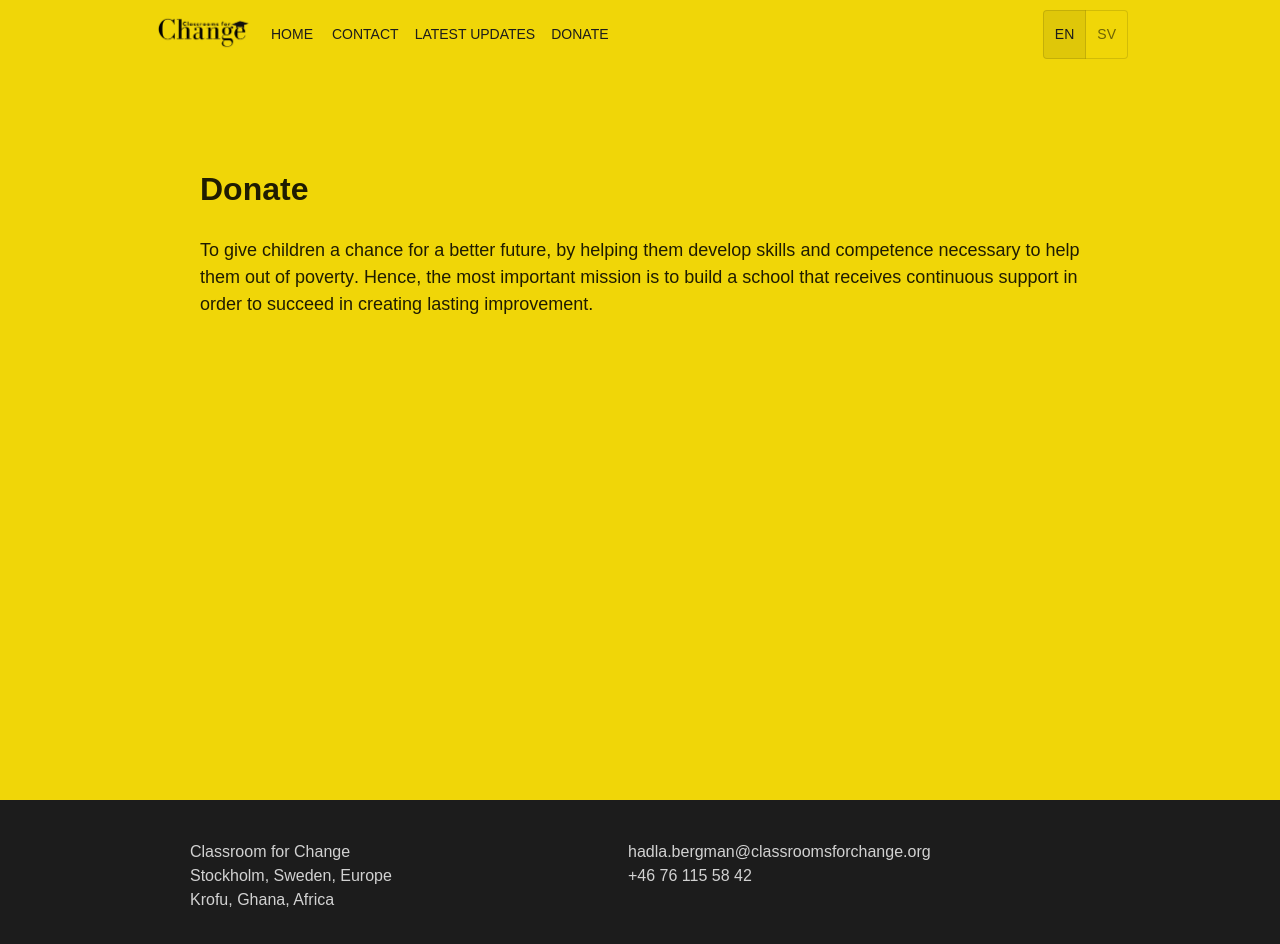
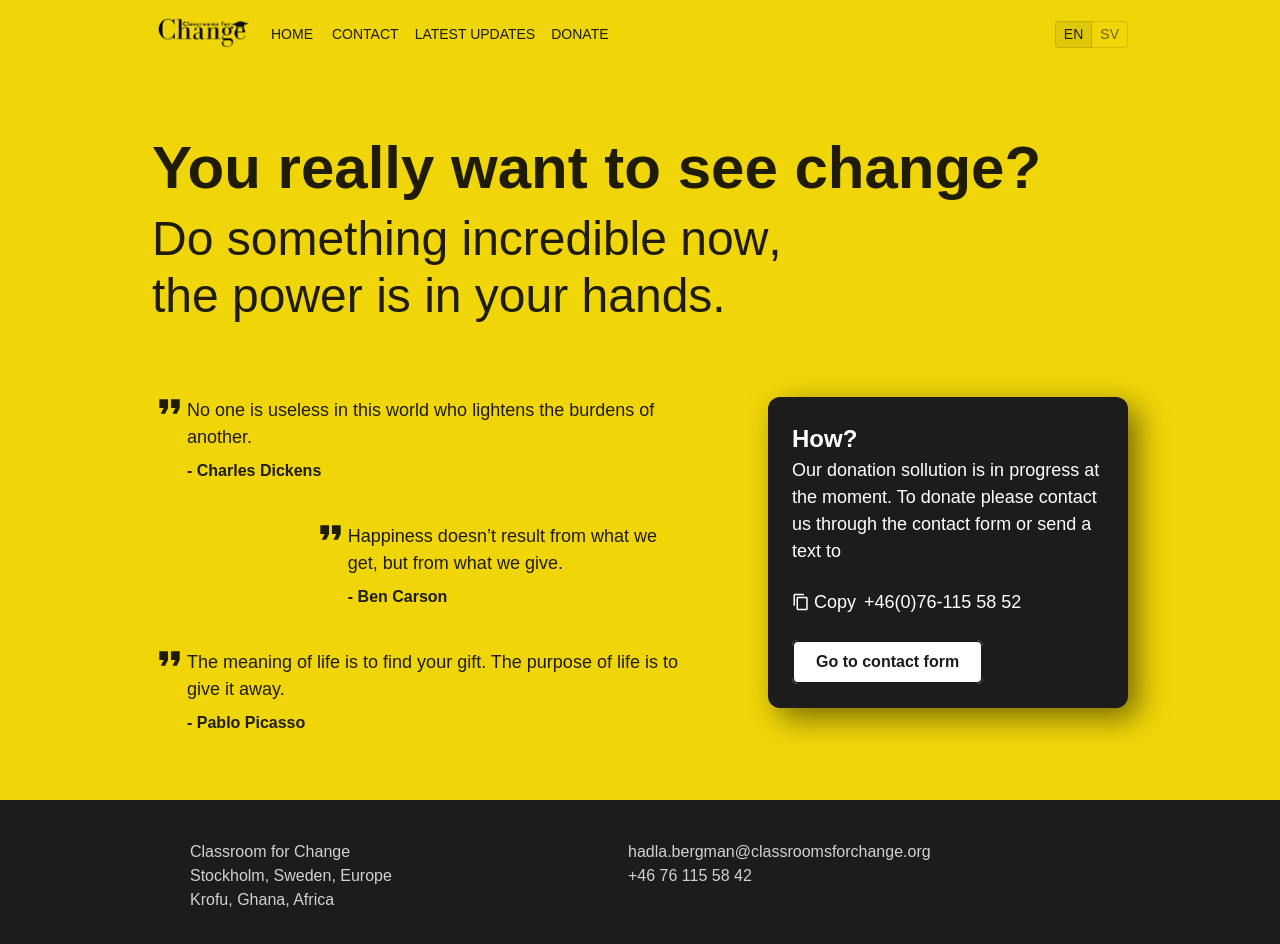
Before and after one commit to hadlabf/classrooms-for-change, a React (Create React App) app in the folder frontend/: page /donate in a window 1280 px wide. Shown: the top 944 px of the page. Built offline with nearby package versions, Linux system fonts and the light colour scheme; a web font is replaced by a local one.

Commit message:
feat: donate page and responsiveness.

```diff
--- a/frontend/src/App.tsx
+++ b/frontend/src/App.tsx
@@ -31,7 +31,7 @@ function App() {
       familySecondary: "Permanent Marker, cursive",
       weight: {
         normal: 400,
-        boldSlim: 500,
+        boldSlim: 600,
         bold: 700,
       },
     },
--- a/frontend/src/components/Navbar.tsx
+++ b/frontend/src/components/Navbar.tsx
@@ -78,6 +78,7 @@ const LanguageSwitcher = (): JSX.Element => {
           value={lng}
           disabled={i18n.resolvedLanguage === lng}
           onClick={() => i18n.changeLanguage(lng)}
+          sx={{ padding: 1, paddingTop: 0, paddingRight: 1, paddingBottom: 0 }}
         >
           {lng}
         </ToggleButton>
--- a/frontend/src/components/UI/BlobButton.tsx
+++ b/frontend/src/components/UI/BlobButton.tsx
@@ -5,6 +5,7 @@ type BlobButtonProps = {
   text: string;
   fontSize?: number;
   secondary?: boolean | undefined;
+  reverse?: boolean | undefined;
   py?: number;
   px?: number;
   disabled?: boolean;
@@ -16,6 +17,7 @@ export const BlobButton = ({
   py,
   px,
   secondary,
+  reverse,
   disabled,
   onClick,
 }: BlobButtonProps): JSX.Element => {
@@ -29,6 +31,7 @@ export const BlobButton = ({
           py={py ? py : 1}
           px={px ? px : 3}
           secondary={secondary ? true : false}
+          reverse={reverse ? true : false}
           className="blob-btn"
         >
           {text}
@@ -40,6 +43,7 @@ export const BlobButton = ({
           py={py ? py : 1}
           px={px ? px : 3}
           secondary={secondary ? true : false}
+          reverse={reverse ? true : false}
           className="blob-btn"
           type="submit"
         >
@@ -84,6 +88,7 @@ const BlobSvg = (): JSX.Element => {
 
 const Button = styled(ButtonUI)<{
   secondary?: boolean;
+  reverse?: boolean;
 }>`
   & .blob-btn__blob {
     background-color: ${(props) =>
@@ -91,7 +96,11 @@ const Button = styled(ButtonUI)<{
   }
   & .blob-btn__inner {
     background: ${(props) =>
-      props.secondary ? props.theme.colors.yellow : props.theme.colors.black} !important;
+      props.secondary
+        ? props.theme.colors.yellow
+        : props.reverse
+        ? props.theme.colors.white
+        : props.theme.colors.black} !important;
     border-radius: ${(props) => props.theme.borderRadius.small};
   }
   &:hover {
--- a/frontend/src/components/UI/Common.tsx
+++ b/frontend/src/components/UI/Common.tsx
@@ -26,15 +26,24 @@ export const Row = styled.div<{ gap?: number }>`
 `;
 
 // ******* CARD *******
-export const Card = styled.div<{ secondary?: boolean; width?: string; padding?: number }>`
+export const Card = styled.div<{
+  reverse?: boolean;
+  secondary?: boolean;
+  width?: string;
+  padding?: number;
+}>`
   ${(props) => props.width && "width: " + props.width + ";"}
   padding: ${(props) =>
     props.padding !== undefined ? props.theme.spacer * props.padding : props.theme.spacer * 3}px;
   border-radius: ${(props) => props.theme.borderRadius.medium};
   background-color: ${(props) =>
-    props.secondary ? props.theme.colors.grey07 : props.theme.colors.white} !important;
+    props.secondary
+      ? props.theme.colors.grey07
+      : props.reverse
+      ? props.theme.colors.black
+      : props.theme.colors.white} !important;
   * {
-    color: ${(props) => props.theme.colors.black};
+    color: ${(props) => (props.reverse ? props.theme.colors.white : props.theme.colors.black)};
   }
   box-shadow: 10px 10px 30px 0px rgba(0, 0, 0, 0.5);
   -webkit-box-shadow: 10px 10px 30px 0px rgba(0, 0, 0, 0.5);
@@ -60,6 +69,7 @@ export const LinkButton = styled.button`
 
 export const Button = styled(ButtonUI)<{
   secondary?: boolean;
+  reverse?: boolean;
   py?: number;
   px?: number;
   fontSize?: number;
@@ -76,7 +86,9 @@ export const Button = styled(ButtonUI)<{
   background-color: ${(props) =>
     props.secondary ? props.theme.colors.yellow : props.theme.colors.black} !important;
   color: ${(props) =>
-    props.secondary ? props.theme.colors.black : props.theme.colors.white} !important;
+    props.secondary || props.reverse
+      ? props.theme.colors.black
+      : props.theme.colors.white} !important;
 `;
 
 export const BuildingRequirements = ({ children }: ChildProp): JSX.Element => {
@@ -90,9 +102,19 @@ export const BuildingRequirements = ({ children }: ChildProp): JSX.Element => {
     </Box>
   );
 };
-export const Layout = ({ children }: ChildProp): JSX.Element => {
+type LayoutProp = {
+  children: JSX.Element | ReactNode;
+  direction?: "row" | "column";
+};
+
+export const Layout = ({ children, direction }: LayoutProp): JSX.Element => {
   return (
-    <Box display="flex" flexDirection="row" justifyContent="flex-start" alignItems="flex-start">
+    <Box
+      display="flex"
+      flexDirection={direction ? direction : "row"}
+      justifyContent="flex-start"
+      alignItems="flex-start"
+    >
       {children}
     </Box>
   );
--- a/frontend/src/components/UI/Text.tsx
+++ b/frontend/src/components/UI/Text.tsx
@@ -1,5 +1,6 @@
 import { Typography as TypographyMUI } from "@mui/material";
 import styled from "styled-components";
+import { Size } from "../../config/theme.config";
 
 export const Typography = styled(TypographyMUI)<{ weight?: "bold" | "boldSlim"; mb?: number }>`
   // font-family: ${(props) => props.theme.font.family};
@@ -18,32 +19,71 @@ export const Typography = styled(TypographyMUI)<{ weight?: "bold" | "boldSlim";
 export const Title1 = styled(Typography)`
   font-size: ${(props) => props.theme.spacer * 7.5}px !important;
   line-height: 1.15 !important;
+  @media only screen and (max-width: ${Size.md}px) {
+    line-height: 1 !important;
+    font-size: ${(props) => props.theme.spacer * 5.5}px !important;
+  }
+  @media only screen and (max-width: ${Size.sm}px) {
+    font-size: ${(props) => props.theme.spacer * 4}px !important;
+  }
 `;
 
 // 48px
 export const Title2 = styled(Typography)`
   font-size: ${(props) => props.theme.spacer * 6}px !important;
+  @media only screen and (max-width: ${Size.md}px) {
+    font-size: ${(props) => props.theme.spacer * 4}px !important;
+  }
+  @media only screen and (max-width: ${Size.sm}px) {
+    font-size: ${(props) => props.theme.spacer * 3}px !important;
+  }
 `;
 
 // 32px
 export const Title3 = styled(Typography)`
   font-size: ${(props) => props.theme.spacer * 4}px !important;
+  @media only screen and (max-width: ${Size.md}px) {
+    font-size: ${(props) => props.theme.spacer * 2.75}px !important;
+    line-height: 1.2 !important;
+  }
+  @media only screen and (max-width: ${Size.sm}px) {
+    font-size: ${(props) => props.theme.spacer * 2.25}px !important;
+  }
 `;
 
 // 24px
 export const Title4 = styled(Typography)`
   font-size: ${(props) => props.theme.spacer * 3}px !important;
+  @media only screen and (max-width: ${Size.md}px) {
+    font-size: ${(props) => props.theme.spacer * 2.75}px !important;
+    line-height: 1.2 !important;
+  }
+  @media only screen and (max-width: ${Size.sm}px) {
+    font-size: ${(props) => props.theme.spacer * 2.25}px !important;
+  }
 `;
 
 // ******* TEXT *******
 // 18px
 export const Text1 = styled(Typography)`
   font-size: ${(props) => props.theme.spacer * 2.25}px !important;
+  @media only screen and (max-width: ${Size.md}px) {
+    font-size: ${(props) => props.theme.spacer * 2.1}px !important;
+  }
+  @media only screen and (max-width: ${Size.sm}px) {
+    font-size: ${(props) => props.theme.spacer * 2}px !important;
+  }
 `;
 
 // 16px
 export const Text2 = styled(Typography)`
   font-size: ${(props) => props.theme.spacer * 2}px !important;
+  @media only screen and (max-width: ${Size.md}px) {
+    font-size: ${(props) => props.theme.spacer * 1.875}px !important;
+  }
+  @media only screen and (max-width: ${Size.sm}px) {
+    font-size: ${(props) => props.theme.spacer * 1.75}px !important;
+  }
 `;
 
 // 14px
--- a/frontend/src/locales/en-US/translations.json
+++ b/frontend/src/locales/en-US/translations.json
@@ -4,7 +4,9 @@
         "done": "Done",
         "next": "Next",
         "previous": "Previous",
-        "readMore": "Read more"
+        "readMore": "Read more",
+        "comingSoon": "Coming soon",
+        "currentlyReading": "Currently reading"
     },
     "pages": {
         "home": {
@@ -18,7 +20,7 @@
             },
             "whoAreWe": {
                "title": "Who are we?",
-               "p1": "Classrooms for Change Ghana is a charity and volontair organization. It’s founded by me, Hadla. Let me introduce myself and tell you why I started this orgnaization! ",
+               "p1": "Classrooms for Change Ghana is a charity and volunteer organization. It’s founded by me, Hadla. Let me introduce myself and tell you why I started this orgnaization! ",
                "p2": "My name is Hadla Bergman. I’m a Software Engineer from Sweden. I’ve traveled between Sweden and Ghana for 5 years to help organize schools in villages. Ghana’s government sponser schools all over the contry to offer free education. Schools in villages unfortunatly lack this funding. Their not given a fair chance. That is why you and me are going to bring the education closer to them. ",
                "p3": "Let’s make the world a little more fair, together!",
 
@@ -59,7 +61,7 @@
                 },
                 "card3": {
                     "title": "The village",
-                    "text": "Krofu is a small village in central Ghana. ",
+                    "text": "Get to know the village! Krofu is a small village in central Ghana. ",
                     "hoverText": "Read more to get a closer look at the village."
                 }
             }
@@ -74,6 +76,26 @@
             "email": "Email",
             "message": "Message",
             "send": "Send message"
+        },
+        "donate": {
+            "copied": "Copied!",
+            "copy": "Copy",
+            "contactForm": "Go to contact form",
+            "title": "You really want to see change?",
+            "subtitle": "Do something incredible <span class='bold'>now</span>,</br > the power is in <span class='bold'>your hands</span>.",
+            "text": "Our donation sollution is in progress at the moment. To donate please contact us through the contact form or send a text to",
+            "quote1": {
+                "quote": "No one is useless in this world who lightens the burdens of another.",
+                "author": "Charles Dickens"
+            },
+            "quote2": {
+                "quote": "Happiness doesn’t result from what we get, but from what we give.",
+                "author": "Ben Carson"
+            },
+            "quote3": {
+                "quote": "The meaning of life is to find your gift. The purpose of life is to give it away.",
+                "author": "Pablo Picasso"
+            }
         }
     },
     "navbar": {
--- a/frontend/src/pages/donate/Donate.tsx
+++ b/frontend/src/pages/donate/Donate.tsx
@@ -1,28 +1,169 @@
-import { Box } from "@mui/system";
+import { Box, SxProps } from "@mui/system";
+import styled from "styled-components";
+import { useTranslation } from "react-i18next";
+import { Card, Layout } from "../../components/UI/Common";
+import { Text1, Text2, Title1, Title2, Title3, Title4 } from "../../components/UI/Text";
+import { Size } from "../../config/theme.config";
+import { useState } from "react";
+import CopyIcon from "@mui/icons-material/ContentCopy";
+import CheckIcon from "@mui/icons-material/DownloadDone";
+import QuoteIcon from "@mui/icons-material/FormatQuote";
+import { BlobButton } from "../../components/UI/BlobButton";
+import { Link } from "react-router-dom";
 import Grid from "@mui/material/Unstable_Grid2";
-import { useTranslation } from "react-i18next";
-import { Layout } from "../../components/UI/Common";
-import { Text1, Title1, Title3 } from "../../components/UI/Text";
+import { DefaultComponentProps, OverridableTypeMap } from "@mui/material/OverridableComponent";
+import { Theme } from "@mui/material";
 
 export const Donate = (): JSX.Element => {
   const { t } = useTranslation();
 
   return (
-    <Layout>
-      <Box py={4} px={6} sx={{ flexGrow: 1 }}>
-        <Grid container spacing={2}>
-          <Grid xs={12}>
-            <Title3 weight="bold">Donate</Title3>
-            <Text1
-              dangerouslySetInnerHTML={{
-                __html: t("pages.home.whoAreWe.longTerm.text", {
-                  interpolation: { escapeValue: false },
-                }),
-              }}
-            />
+    <Layout direction="column">
+      <Box mb={6} display="flex" flexDirection="column">
+        <Title1 mb={1} weight="bold">
+          {t("pages.donate.title")}
+        </Title1>
+        <Title2
+          lineHeight={1.2}
+          dangerouslySetInnerHTML={{
+            __html: t("pages.donate.subtitle", { interpolation: { escapeValue: false } }),
+          }}
+        />
+      </Box>
+      <Box sx={{ flexGrow: 1 }}>
+        <GridParent container spacing={10}>
+          <Grid sx={{}} xs={12} lg={7}>
+            <Box>
+              <Quote
+                quote={t("pages.donate.quote1.quote")}
+                author={t("pages.donate.quote1.author")}
+              />
+            </Box>
+            <Box ml="auto" width="70%">
+              <Quote
+                quote={t("pages.donate.quote2.quote")}
+                author={t("pages.donate.quote2.author")}
+              />
+            </Box>
+            <Box ml={0}>
+              <Quote
+                quote={t("pages.donate.quote3.quote")}
+                author={t("pages.donate.quote3.author")}
+              />
+            </Box>
           </Grid>
-        </Grid>
+          <Grid xs={12} lg={5}>
+            <Card reverse>
+              <Title4 weight="bold" mb={0}>
+                How?
+              </Title4>
+              <Text1 mb={0}>
+                {t("pages.donate.text")} <PhoneNumber />
+              </Text1>
+              <Link to="/contact">
+                <BlobButton reverse text={t("pages.donate.contactForm")} />
+              </Link>
+            </Card>
+          </Grid>
+        </GridParent>
       </Box>
     </Layout>
   );
 };
+
+const PhoneNumber = (): JSX.Element => {
+  const { t } = useTranslation();
+  const [isCopied, setIsCopied] = useState(false);
+
+  async function copyTextToClipboard(text: string) {
+    if ("clipboard" in navigator) {
+      return await navigator.clipboard.writeText(text);
+    } else {
+      return document.execCommand("copy", true, text);
+    }
+  }
+
+  const handleCopyClick = () => {
+    copyTextToClipboard("+46761155842")
+      .then(() => {
+        setIsCopied(true);
+        setTimeout(() => {
+          setIsCopied(false);
+        }, 1500);
+      })
+      .catch((err) => {
+        console.log("An error occurred when copying the phone: ", err);
+      });
+  };
+
+  return (
+    <>
+      <SendText href="sms:(+46)(0761155842)">+46(0)76-115 58 52</SendText>
+      <CopyText onClick={handleCopyClick}>
+        <CopyStatus>
+          {isCopied ? (
+            <>
+              <CheckIcon /> {t("pages.donate.copied")}
+            </>
+          ) : (
+            <>
+              <CopyIcon /> {t("pages.donate.copy")}
+            </>
+          )}
+        </CopyStatus>
+        <span className="bold">+46(0)76-115 58 52</span>{" "}
+      </CopyText>
+    </>
+  );
+};
+type QuoteProps = {
+  quote: string;
+  author: string;
+  styleProps?: any;
+};
+
+const Quote = ({ quote, author, styleProps }: QuoteProps): JSX.Element => {
+  const { t } = useTranslation();
+  return (
+    <Box mb={2} display="flex" flexDirection="row" flexWrap="nowrap" {...styleProps}>
+      <QuoteIcon fontSize="large" sx={{ lineHeight: 1, marginTop: -1 }} />
+      <Text1 mb={0}>
+        {quote}
+        <Text2 mt={1} weight="boldSlim">
+          - {author}
+        </Text2>
+      </Text1>
+    </Box>
+  );
+};
+
+const GridParent = styled(Grid)`
+  @media only screen and (max-width: ${Size.lg}px) {
+    flex-direction: column-reverse !important;
+  }
+`;
+const SendText = styled.a`
+  @media only screen and (min-width: ${Size.sm}px) {
+    display: none;
+  }
+`;
+const CopyStatus = styled.span`
+  display: flex;
+  align-items: center;
+  flex-wrap: nowrap;
+  margin-right: 8px;
+  svg {
+    font-size: 18px;
+    margin-right: 4px;
+  }
+`;
+const CopyText = styled.a`
+  cursor: pointer;
+  display: flex;
+  align-items: center;
+  margin-block: 24px;
+  flex-wrap: nowrap;
+  @media only screen and (max-width: ${Size.sm - 1}px) {
+    display: none;
+  }
+`;
--- a/frontend/src/pages/home/GetToKnow.tsx
+++ b/frontend/src/pages/home/GetToKnow.tsx
@@ -15,32 +15,31 @@ export const GetToKnow = (): JSX.Element => {
   const iconSize = "60px";
   return (
     <Box sx={{ flexGrow: 1 }}>
-      <Grid
-        mb={10}
-        container
-        spacing={{ xs: 2, md: 3 }}
-        columns={{ xs: 12 }}
-        alignItems="flex-end"
-        sx={{ height: "550px" }}
-      >
+      <Grid mb={10} container spacing={{ xs: 2, md: 3 }} columns={{ xs: 12 }} alignItems="flex-end">
+        <Grid xs={12} sm={6} lg={4} display="flex">
           <CardLayout
             icon={<IconPeople sx={{ fontSize: iconSize }} />}
             title={t("pages.home.GTK.card1.title")}
             text={t("pages.home.GTK.card1.text")}
             navigateTo="/get-to-know/the-people"
           />
+        </Grid>
+        <Grid xs={12} sm={6} lg={4} display="flex">
           <CardLayout
             icon={<IconBehind sx={{ fontSize: iconSize, marginTop: -2 }} />}
             title={t("pages.home.GTK.card2.title")}
             text={t("pages.home.GTK.card2.text")}
             navigateTo="/get-to-know/us"
           />
+        </Grid>
+        <Grid xs={12} sm={12} lg={4} display="flex">
           <CardLayout
             icon={<IconVillage sx={{ fontSize: iconSize }} />}
             title={t("pages.home.GTK.card3.title")}
             text={t("pages.home.GTK.card3.text")}
             navigateTo="/get-to-know/krofu"
           />
+        </Grid>
       </Grid>
     </Box>
   );
@@ -56,7 +55,6 @@ export const CardLayout = ({ icon, title, text, navigateTo }: CardLayoutProps):
   const { t } = useTranslation();
 
   return (
-    <Grid xs={12} md={4} display="flex">
     <Card>
       <Box display="flex" flexDirection="column" justifyContent="center" textAlign="center">
         <IconBox display="flex" justifyContent="center" mt={3} mb={6}>
@@ -69,16 +67,19 @@ export const CardLayout = ({ icon, title, text, navigateTo }: CardLayoutProps):
           {text}
         </Text2>
         <Box display="flex" justifyContent="center">
-            <Link to={navigateTo}>
-              <BlobButton text={t("common.readMore")} fontSize={2} px={8} secondary></BlobButton>
-            </Link>
+          {/* <Link to={navigateTo}>
+            <BlobButton text={t("common.readMore")} fontSize={2} px={8} secondary />
+          </Link> */}
+          <BlobButton text={t("common.comingSoon")} fontSize={2} px={8} secondary />
         </Box>
       </Box>
     </Card>
-    </Grid>
   );
 };
 const Card = styled(CardUI)`
+  width: 310px;
+margin-left: auto;
+margin-right: auto;
   cursor: pointer;
   display: flex;
   align-items: flex-end;
@@ -91,6 +92,7 @@ const Card = styled(CardUI)`
     transform: scale(1.025);
     }
   }
+
 `;
 const IconBox = styled(Box)`
   width: 100%;
--- a/frontend/src/pages/latestUpdates/updates.ts
+++ b/frontend/src/pages/latestUpdates/updates.ts
@@ -24,7 +24,7 @@ export const updates: Update[] = [
     date: "2022-11-22",
     imageUrl: img3,
     title: "One step closer!",
-    text: "We’ve finally removed the weeds✅ Now we are currently in the process of removing the roots and flattening the ground so we can achieve a solid ground to build upon.",
+    text: "We’ve finally removed the weeds! Now we are currently in the process of removing the roots and flattening the ground so we can achieve a solid ground to build upon.",
   },
   {
     id: 3,
```
Also changed, not shown: frontend/src/config/theme.config.tsx (+18 -5 lines), frontend/src/pages/home/Home.tsx (+10 -8 lines), frontend/src/pages/latestUpdates/LatestUpdates.tsx (+16 -4 lines). Lines whose indentation alone changed are shown as unchanged.
